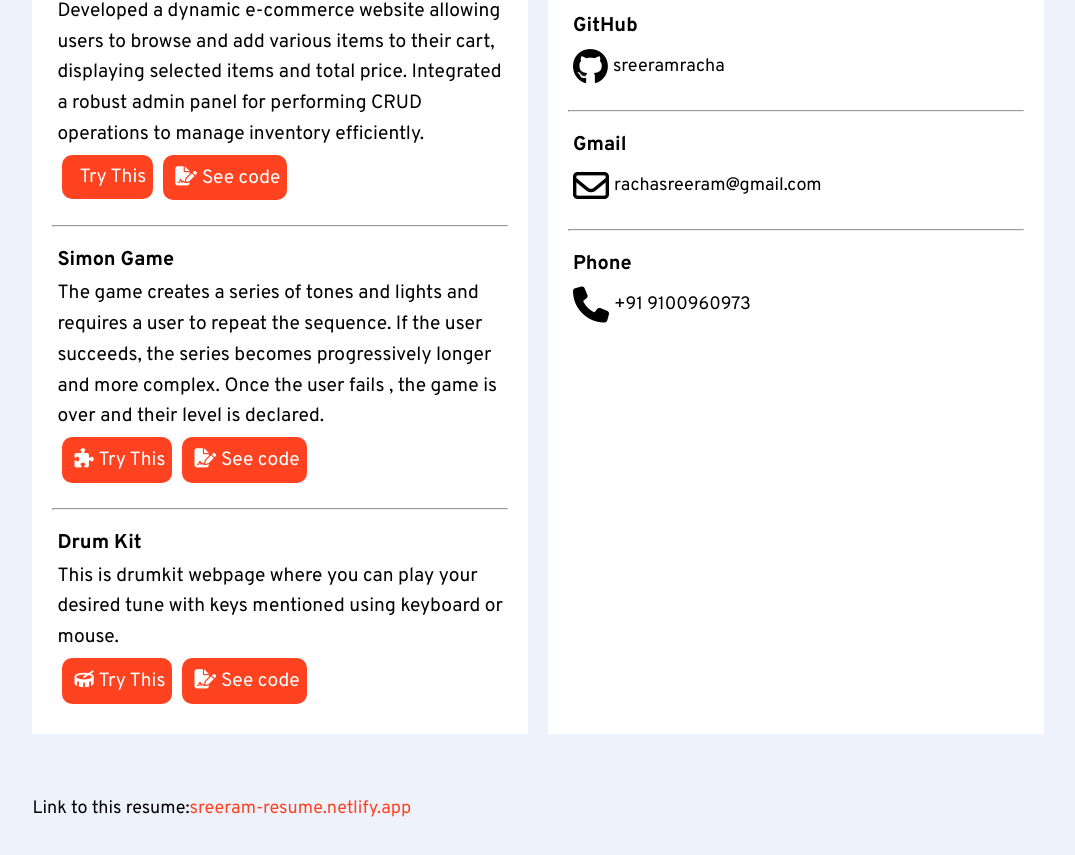
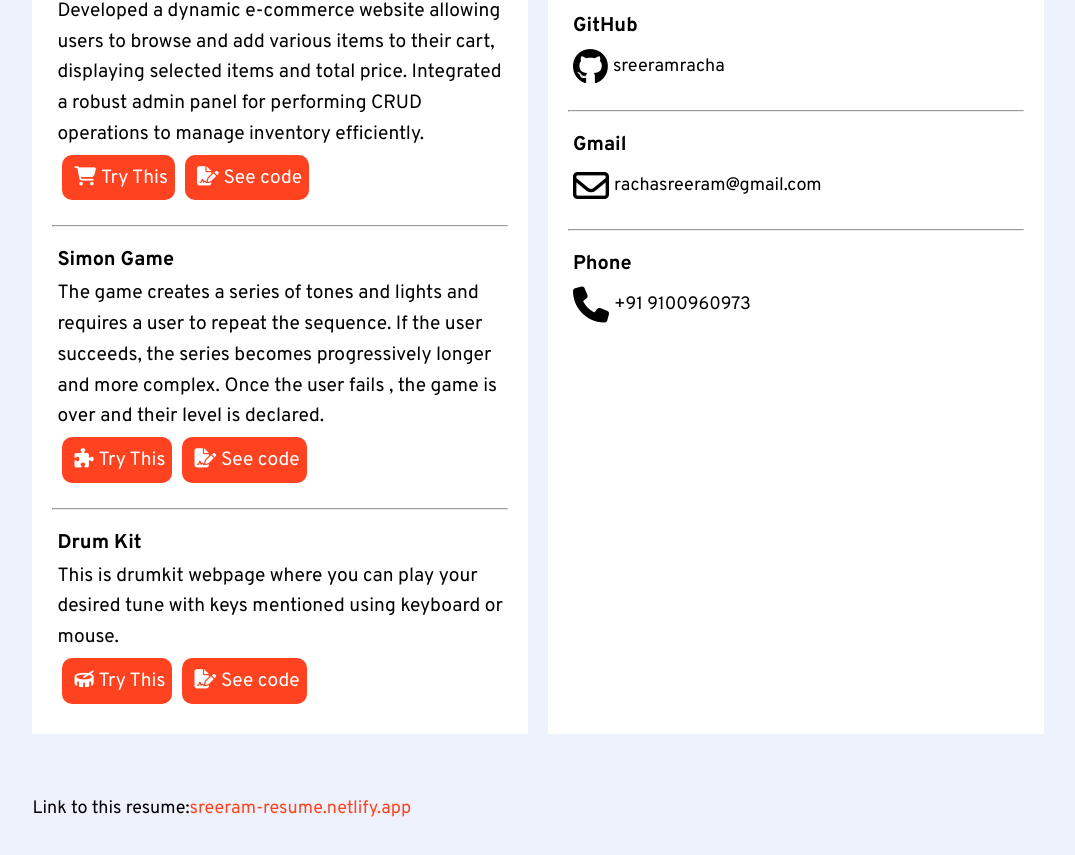
Before and after one commit to sreeramracha/Resume-2.0, a React (Create React App) app: page / in a window 1280 px wide. Shown: the part 1568-2423 px from the top of the page, without its empty margins (102-1177 px from the left). Built offline with nearby package versions, Linux system fonts and the light colour scheme.

Commit message:
Added fa icon

```diff
--- a/public/index.html
+++ b/public/index.html
@@ -10,7 +10,7 @@
 			content="Web site created using create-react-app"
 		/>
 
-		<title>Resume</title>
+		<title>Sreeram Resume</title>
 
 		<!-- Logo -->
 		<link
--- a/src/components/Project.jsx
+++ b/src/components/Project.jsx
@@ -23,7 +23,7 @@ export default function Project() {
 				description="Developed a dynamic e-commerce website allowing users to browse and add various items to their cart, displaying selected items and total price. Integrated a robust admin panel for performing CRUD operations to manage inventory efficiently."
 				exploreGame="https://tejaswini-sale-corp-bill-generator.netlify.app/"
 				exploreCode="https://github.com/sreeramracha/bill-generator"
-				gameIcon=""
+				gameIcon="fa-solid fa-cart-shopping"
 				codeIcon="fa-solid fa-file-signature"
 			/>
 			<hr />
```
Also changed, not shown: 1 other file (tests, documents, lock files or other folders).
